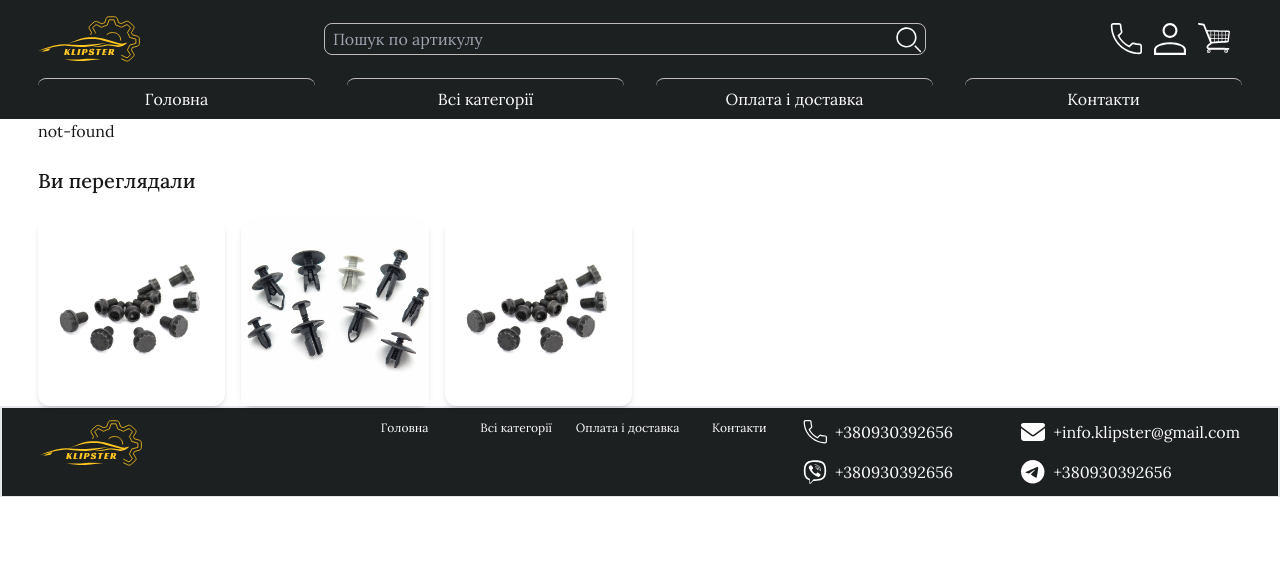
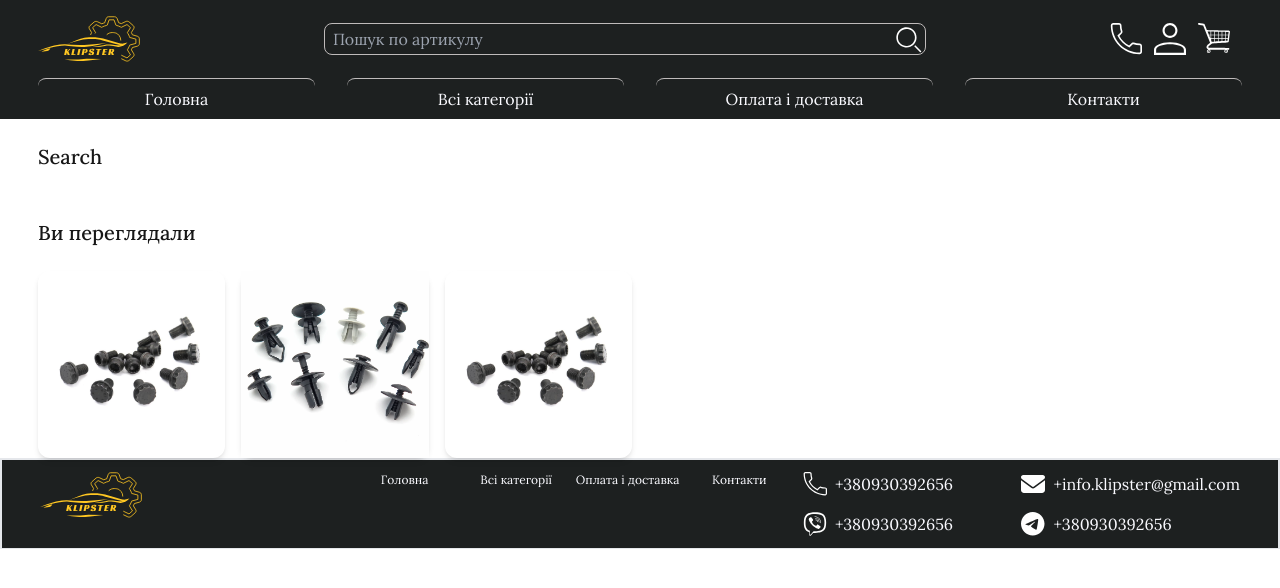
Before and after one commit to IgorBoichuk/Klipster, a Next.js app: page /search in a window 1280 px wide. Before the commit this address had no page. Shown: the top 588 px of the page. Built offline with nearby package versions, Linux system fonts and the light colour scheme.

Commit message:
add search page

```diff
--- /dev/null
+++ b/src/app/search/page.tsx
@@ -0,0 +1,11 @@
+import { SectionTitle } from '@/shared/SectionTitle';
+import React from 'react';
+
+const Search = () => {
+	return (
+		<div>
+			<SectionTitle title='Search' />
+		</div>
+	);
+};
+export default Search;
```
